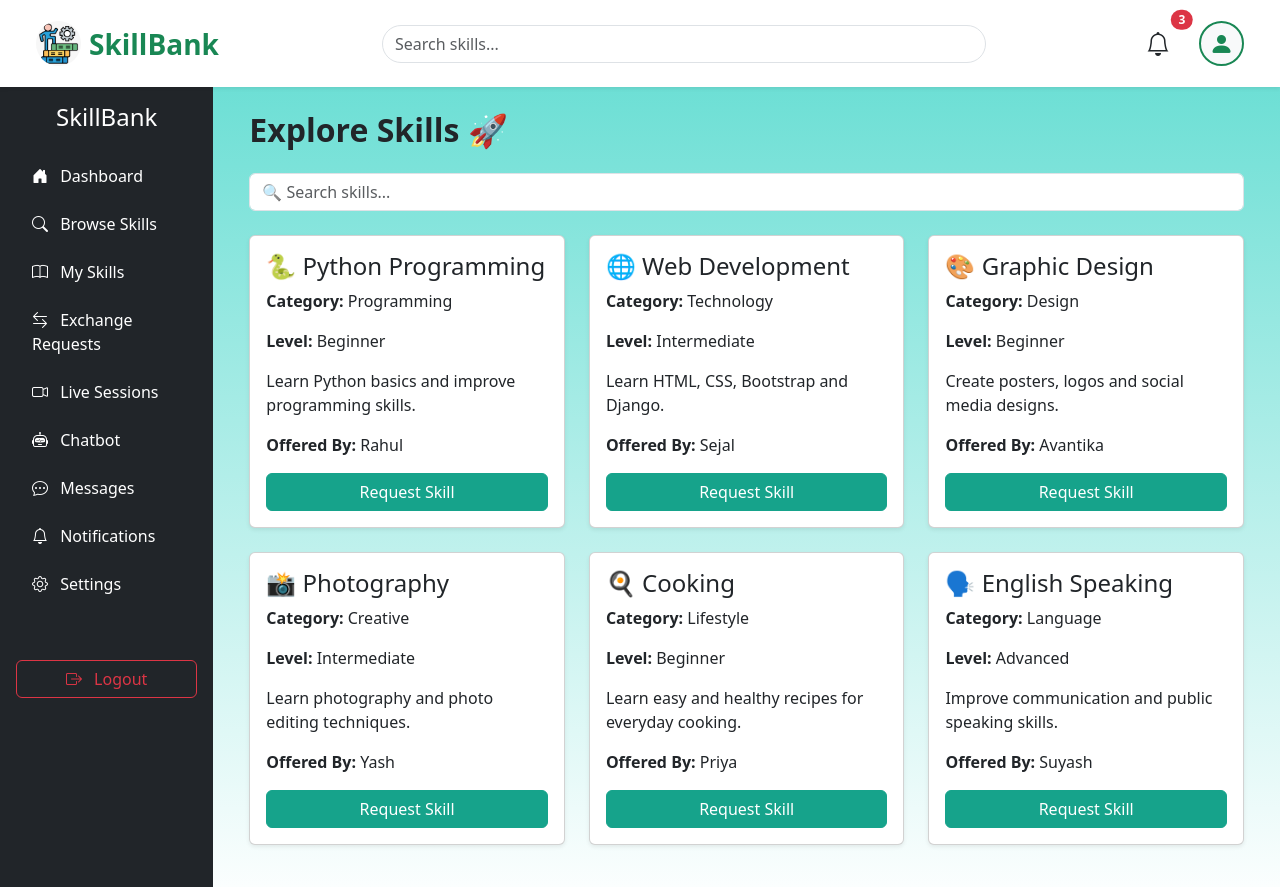
After one commit to shubhamsirse507-jpg/-skill_bank, a Django app: page /skills/ in a window 1280 px wide. The commit adds this page. Run offline with Django 5.2, Linux system fonts and the light colour scheme.

Commit message:
completed skill page

```diff
--- a/skill_bank/settings.py
+++ b/skill_bank/settings.py
@@ -56,7 +56,7 @@ ROOT_URLCONF = 'skill_bank.urls'
 TEMPLATES = [
     {
         'BACKEND': 'django.template.backends.django.DjangoTemplates',
-        'DIRS': [BASE_DIR / 'templates'],
+        'DIRS': [BASE_DIR / 'templates',BASE_DIR /'user_dashboard'/'templates'],
         'APP_DIRS': True,
         'OPTIONS': {
             'context_processors': [
@@ -119,4 +119,5 @@ USE_TZ = True
 STATIC_URL = 'static/'
 STATICFILES_DIRS = [
     BASE_DIR / 'authentication' / 'constants',
+    BASE_DIR / 'user_dashboard' / 'constants',
 ]
--- a/user_dashboard/templates/user_dashboard/sidebar.html
+++ b/user_dashboard/templates/user_dashboard/sidebar.html
@@ -1,81 +1,89 @@
+<div class="col-lg-2 col-md-3 bg-dark text-white min-vh-100 p-3">
 
-<div class="col-lg-2 col-md-3 bg-black text-white min-vh-100 p-3">
-
-    <h4 class="mb-4 text-center">
-        Dashboard
+    <h4 class="text-center mb-4">
+        SkillBank
     </h4>
 
     <ul class="nav flex-column">
 
+        <!-- Dashboard -->
         <li class="nav-item mb-2">
-            <a class="nav-link text-white" href="#">
+            <a href="{% url 'dashboard' %}" class="nav-link text-white">
                 <i class="bi bi-house-door-fill me-2"></i>
                 Dashboard
             </a>
         </li>
 
+        <!-- Browse Skills -->
         <li class="nav-item mb-2">
-            <a class="nav-link text-white" href="#">
+            <a href="{% url 'skills' %}" class="nav-link text-white">
                 <i class="bi bi-search me-2"></i>
                 Browse Skills
             </a>
         </li>
 
+        <!-- My Skills -->
         <li class="nav-item mb-2">
-            <a class="nav-link text-white" href="#">
+            <a href="#" class="nav-link text-white">
                 <i class="bi bi-book me-2"></i>
                 My Skills
             </a>
         </li>
 
+        <!-- Exchange Requests -->
         <li class="nav-item mb-2">
-            <a class="nav-link text-white" href="#">
+            <a href="#" class="nav-link text-white">
                 <i class="bi bi-arrow-left-right me-2"></i>
                 Exchange Requests
             </a>
         </li>
 
+        <!-- Live Sessions -->
         <li class="nav-item mb-2">
-            <a class="nav-link text-white" href="#">
-                <i class="bi bi-arrow-left-right me-2"></i>
+            <a href="{% url 'live_session' %}" class="nav-link text-white">
+                <i class="bi bi-camera-video me-2"></i>
                 Live Sessions
             </a>
         </li>
 
+        <!-- Chatbot -->
         <li class="nav-item mb-2">
-            <a class="nav-link text-white" href="#">
-                <i class="bi bi-arrow-left-right me-2"></i>
-                🤖Chatbot
+            <a href="{% url 'chatbot' %}" class="nav-link text-white">
+                <i class="bi bi-robot me-2"></i>
+                Chatbot
             </a>
         </li>
 
+        <!-- Messages -->
         <li class="nav-item mb-2">
-            <a class="nav-link text-white" href="#">
+            <a href="#" class="nav-link text-white">
                 <i class="bi bi-chat-dots me-2"></i>
                 Messages
             </a>
         </li>
 
+        <!-- Notifications -->
         <li class="nav-item mb-2">
-            <a class="nav-link text-white" href="#">
+            <a href="#" class="nav-link text-white">
                 <i class="bi bi-bell me-2"></i>
                 Notifications
             </a>
         </li>
 
+        <!-- Settings -->
         <li class="nav-item mb-2">
-            <a class="nav-link text-white" href="#">
+            <a href="#" class="nav-link text-white">
                 <i class="bi bi-gear me-2"></i>
                 Settings
             </a>
         </li>
 
-       <li class="nav-item mt-5 px-3">
-    <a class="nav-link text-danger border border-danger rounded p-2" href="{% url 'logout' %}">
-        <i class="bi bi-box-arrow-right me-2"></i>
-        Logout
-    </a>
-</li>
+        <!-- Logout -->
+        <li class="nav-item mt-5">
+            <a href="{% url 'logout' %}" class="btn btn-outline-danger w-100">
+                <i class="bi bi-box-arrow-right me-2"></i>
+                Logout
+            </a>
         </li>
 
     </ul>
--- /dev/null
+++ b/user_dashboard/templates/user_dashboard/skill_list.html
@@ -0,0 +1,133 @@
+{% extends 'user_dashboard/base.html' %}
+
+{% block content %}
+
+<div class="container-fluid">
+
+    <h2 class="fw-bold mb-4">
+        Explore Skills 🚀
+    </h2>
+
+    <!-- Search Bar -->
+    <div class="mb-4">
+        <input
+            type="text"
+            class="form-control"
+            placeholder="🔍 Search skills...">
+    </div>
+
+    <!-- Skill Cards -->
+    <div class="row g-4">
+
+        <!-- Card 1 -->
+        <div class="col-md-4">
+            <div class="card shadow-sm h-100">
+                <div class="card-body d-flex flex-column">
+                    <h4>🐍 Python Programming</h4>
+                    <p><b>Category:</b> Programming</p>
+                    <p><b>Level:</b> Beginner</p>
+                    <p>Learn Python basics and improve programming skills.</p>
+                    <p><b>Offered By:</b> Rahul</p>
+
+                <button class="btn mt-auto text-white"
+        style="background-color:#16a38b; border-color:#16a38b;">
+    Request Skill
+</button>
+                </div>
+            </div>
+        </div>
+
+        <!-- Card 2 -->
+        <div class="col-md-4">
+            <div class="card shadow-sm h-100">
+                <div class="card-body d-flex flex-column">
+                    <h4>🌐 Web Development</h4>
+                    <p><b>Category:</b> Technology</p>
+                    <p><b>Level:</b> Intermediate</p>
+                    <p>Learn HTML, CSS, Bootstrap and Django.</p>
+                    <p><b>Offered By:</b> Sejal</p>
+
+                <button class="btn mt-auto text-white"
+        style="background-color:#16a38b; border-color:#16a38b;">
+    Request Skill
+</button>
+                </div>
+            </div>
+        </div>
+
+        <!-- Card 3 -->
+        <div class="col-md-4">
+            <div class="card shadow-sm h-100">
+                <div class="card-body d-flex flex-column">
+                    <h4>🎨 Graphic Design</h4>
+                    <p><b>Category:</b> Design</p>
+                    <p><b>Level:</b> Beginner</p>
+                    <p>Create posters, logos and social media designs.</p>
+                    <p><b>Offered By:</b> Avantika</p>
+<button class="btn mt-auto text-white"
+        style="background-color:#16a38b; border-color:#16a38b;">
+    Request Skill
+</button>
+                </div>
+            </div>
+        </div>
+
+        <!-- Card 4 -->
+        <div class="col-md-4">
+            <div class="card shadow-sm h-100">
+                <div class="card-body d-flex flex-column">
+                    <h4>📸 Photography</h4>
+                    <p><b>Category:</b> Creative</p>
+                    <p><b>Level:</b> Intermediate</p>
+                    <p>Learn photography and photo editing techniques.</p>
+                    <p><b>Offered By:</b> Yash</p>
+
+                  <button class="btn mt-auto text-white"
+        style="background-color:#16a38b; border-color:#16a38b;">
+    Request Skill
+</button>
+                </div>
+            </div>
+        </div>
+
+        <!-- Card 5 -->
+        <div class="col-md-4">
+            <div class="card shadow-sm h-100">
+                <div class="card-body d-flex flex-column">
+                    <h4>🍳 Cooking</h4>
+                    <p><b>Category:</b> Lifestyle</p>
+                    <p><b>Level:</b> Beginner</p>
+                    <p>Learn easy and healthy recipes for everyday cooking.</p>
+                    <p><b>Offered By:</b> Priya</p>
+
+                  <button class="btn mt-auto text-white"
+        style="background-color:#16a38b; border-color:#16a38b;">
+    Request Skill
+</button>
+                </div>
+            </div>
+        </div>
+
+        <!-- Card 6 -->
+        <div class="col-md-4">
+            <div class="card shadow-sm h-100">
+                <div class="card-body d-flex flex-column">
+                    <h4>🗣️ English Speaking</h4>
+                    <p><b>Category:</b> Language</p>
+                    <p><b>Level:</b> Advanced</p>
+                    <p>Improve communication and public speaking skills.</p>
+                    <p><b>Offered By:</b> Suyash</p>
+
+                   <button class="btn mt-auto text-white"
+        style="background-color:#16a38b; border-color:#16a38b;">
+    Request Skill
+</button>
+                </div>
+            </div>
+        </div>
+
+    </div>
+
+</div>
+
+{% endblock %}
--- a/user_dashboard/urls.py
+++ b/user_dashboard/urls.py
@@ -2,16 +2,11 @@ from django.urls import path
 from . import views
 
 urlpatterns = [
-
+    path("", views.dashboard, name="home"),
     path("dashboard/", views.dashboard, name="dashboard"),
-
     path("skills/", views.skill_list, name="skills"),
-
     path("add-skill/", views.add_skill, name="add_skill"),
-
-     path("live-session/", views.live_session, name="live_session"),
-
-    path("chatbot/", views.chatbot, name="chatbot"),
-
+    path("live-session/", views.live_session, name="live_session"),
+    path("chatbot/", views.chatbot, name="chatbot"),   # Add this line
     path("logout/", views.logout_user, name="logout"),
 ]
--- a/user_dashboard/views.py
+++ b/user_dashboard/views.py
@@ -1,79 +1,55 @@
 from django.shortcuts import render, redirect
 from django.contrib.auth import logout
-from django.http import JsonResponse
 from .models import Skill
 
-# Create your views here.
+def dashboard(request):
+    return render(request, "user_dashboard/dashboard.html")
 
-def dashboard(request):
-    return render(request, 'user_dashboard/dashboard.html')
 
 def skill_list(request):
-    return render(request, 'user_dashboard/skill_list.html')
+    skills = Skill.objects.all()
 
+    query = request.GET.get("q")
 
+    if query:
+        skills = skills.filter(skill_name__icontains=query)
+
+    return render(request, "user_dashboard/skill_list.html", {
+        "skills": skills
+    })
 
 
 def add_skill(request):
 
     if request.method == "POST":
 
-        skill_name = request.POST.get("skill_name")
-        category = request.POST.get("category")
-        description = request.POST.get("description")
-
         Skill.objects.create(
-            skill_name=skill_name,
-            category=category,
-            description=description
+            skill_name=request.POST.get("skill_name"),
+            category=request.POST.get("category"),
+            description=request.POST.get("description"),
+            level=request.POST.get("level"),
+            offered_by=request.POST.get("offered_by"),
         )
 
         return redirect("skills")
 
-    return render(request, "add_skill.html")
+    return render(request, "user_dashboard/add_skill.html")
 
-
-# ------------------------
-# LIVE SESSION
-# ------------------------
 
 def live_session(request):
     return render(request, "user_dashboard/live_session.html")
 
 
-# ------------------------
-# CHATBOT
-# ------------------------
+def chatbot_page(request):
+    return render(request, "user_dashboard/chatbot.html")
 
-def chatbot(request):
-
-    message = request.GET.get("message", "").lower()
-
-    if "python" in message:
-        reply = "Python is a beginner-friendly programming language."
-
-    elif "django" in message:
-        reply = "Django is a Python web framework used to build websites."
-
-    elif "html" in message:
-        reply = "HTML is used to create web pages."
-
-    elif "css" in message:
-        reply = "CSS is used to design web pages."
-
-    elif "hello" in message:
-        reply = "Hello! 👋 How can I help you today?"
-
-    else:
-        reply = "Sorry, I don't know that yet."
-
-    return JsonResponse({"reply": reply})
-
-
-# ------------------------
-# LOGOUT
-# ------------------------
 
 def logout_user(request):
     logout(request)
     return redirect("login")
+
+def chatbot(request):
+    return render(request, "user_dashboard/chatbot.html")
+
+def request_skill(request):
+    return render(request, "user_dashboard/request.html")
```
Also changed, not shown: user_dashboard/templates/user_dashboard/request.html (added).
